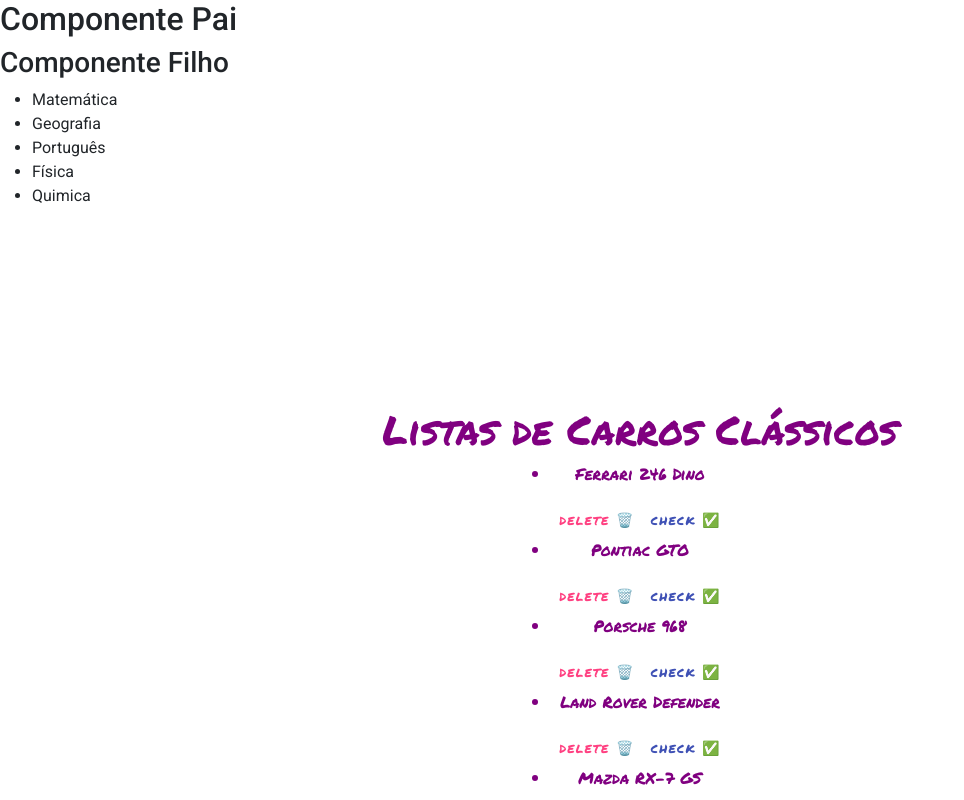
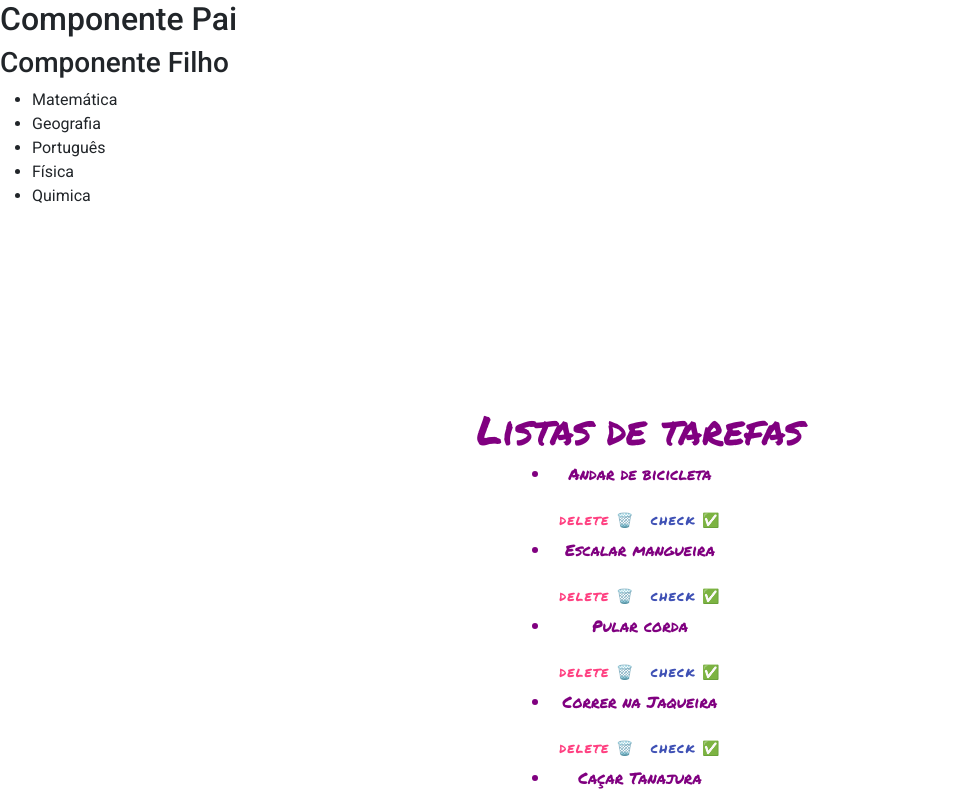
Before and after one commit to RGB-Keys/FrameworkAv2, an Angular app in the folder projeto_final_garrido/: page /lista in a window 1280 px wide. Shown: the top 800 px of the page, without its empty margins (0-964 px from the left). Built offline with nearby package versions, Linux system fonts and the light colour scheme; a web font is replaced by a local one.

Commit message:
Fixed content bugs

```diff
--- a/projeto_final_garrido/src/app/list-items/list-items.component.html
+++ b/projeto_final_garrido/src/app/list-items/list-items.component.html
@@ -1,5 +1,5 @@
 <div class="container">
-    <h1>Listas de Carros Clássicos</h1>
+    <h1>Listas de tarefas</h1>
 
 <ul class="list-group">
     <li *ngFor="let carro of car; index as i">
--- a/projeto_final_garrido/src/app/list-items/list-items.component.ts
+++ b/projeto_final_garrido/src/app/list-items/list-items.component.ts
@@ -11,7 +11,7 @@ export class ListItemsComponent {
   marked:number[]=[]
   valor:string=''
 
-  car: string[] = ["Ferrari 246 Dino", "Pontiac GTO", "Porsche 968", "Land Rover Defender", "Mazda RX-7 GS"];
+  car: string[] = ["Andar de bicicleta", "Escalar mangueira", "Pular corda", "Correr na Jaqueira", "Caçar Tanajura"];
   delete(index:number){
     this.car.splice(index,1)
     let presence = this.marked.indexOf(index)
```
